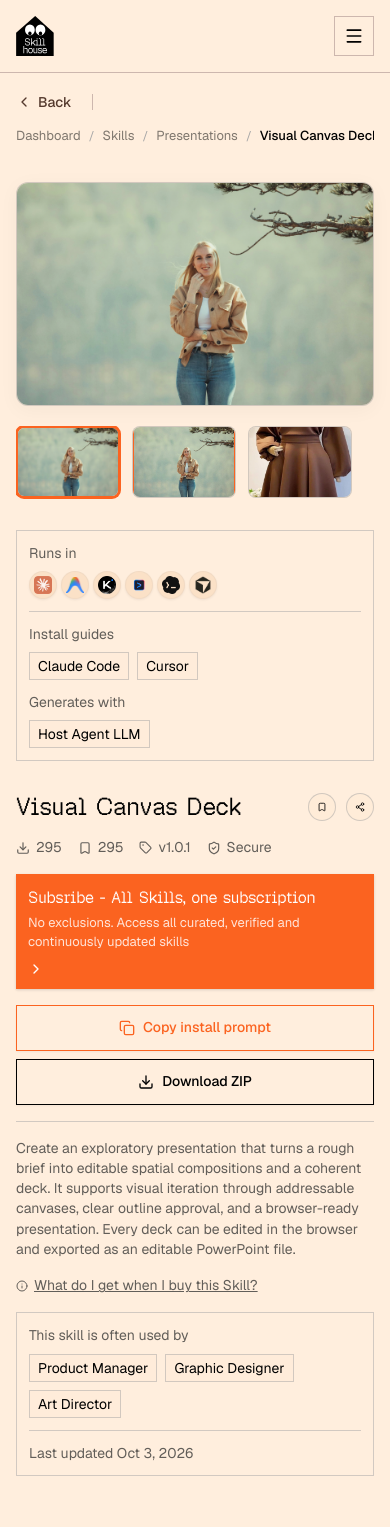
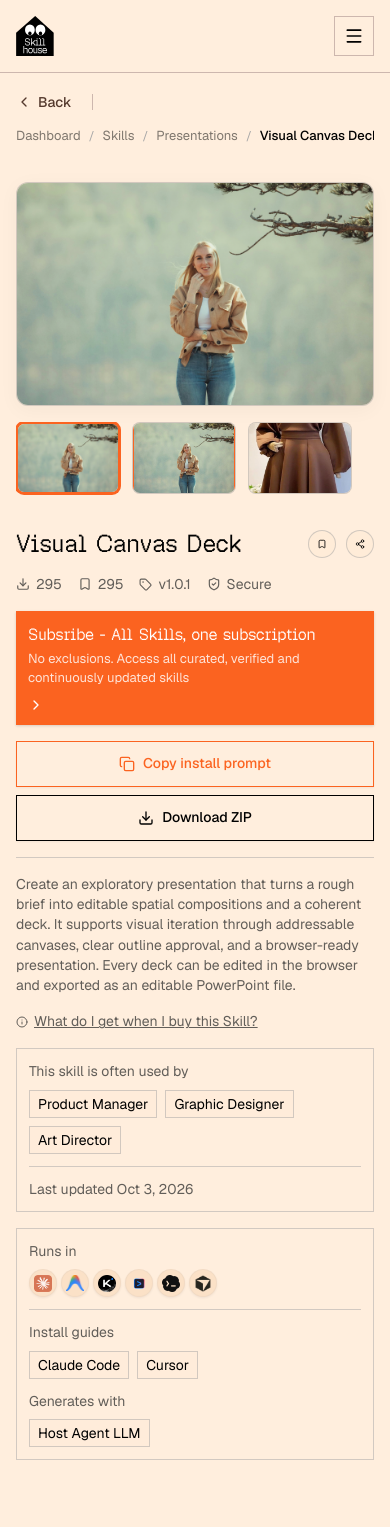
Before and after one commit to Cannon-Leo/Skillhouse, a Next.js app: page /skills/1 in a window 390 px wide. Shown: the top 1527 px of the page. Built offline with nearby package versions, Linux system fonts and the light colour scheme; a web font is replaced by a local one.

Commit message:
feat(skills): make left media gallery sticky on scroll

```diff
--- a/src/components/features/SkillDetailHeader.tsx
+++ b/src/components/features/SkillDetailHeader.tsx
@@ -45,7 +45,7 @@ export const SkillDetailHeader: React.FC<SkillDetailHeaderProps> = ({
   onSubscribe,
   isFree: propIsFree,
   variant: propVariant,
-  showRuntimeSpecs = false,
+  showRuntimeSpecs = true,
   className = "",
 }) => {
   const [isBookmarked, setIsBookmarked] = useState(initialBookmarked);
--- a/src/components/features/SkillDetailPage.module.css
+++ b/src/components/features/SkillDetailPage.module.css
@@ -108,13 +108,17 @@
   width: 100%;
 }
 
-/* Left Column: Media Preview Gallery + Runtime Specs */
+/* Left Column: Sticky Media Preview Gallery */
 .galleryColumn {
   display: flex;
   flex-direction: column;
-  gap: 20px;
+  gap: 16px;
   width: 100%;
   min-width: 0;
+  position: sticky;
+  top: 96px; /* 72px sticky navbar + 24px breathing space */
+  align-self: start;
+  z-index: 10;
 }
 
 .mainPreviewCanvas {
@@ -282,7 +286,12 @@
     gap: 32px;
   }
 
-  .galleryColumn,
+  .galleryColumn {
+    position: static;
+    top: auto;
+    width: 100%;
+  }
+
   .panelColumn {
     width: 100%;
   }
--- a/src/components/features/SkillDetailPage.tsx
+++ b/src/components/features/SkillDetailPage.tsx
@@ -257,14 +257,7 @@ export const SkillDetailPage: React.FC<SkillDetailPageProps> = ({
               ))}
             </div>
 
-            {/* Runtime & Guide Specs on Left Column (Skillry.dev Balanced Layout) */}
-            <div className={styles.specsSection} data-testid="skill-detail-left-specs">
-              <SkillRuntimeSpecs
-                runsInModels={MODEL_LOGOS}
-                installGuides={["Claude Code", "Cursor"]}
-                generatesWith={["Host Agent LLM"]}
-              />
-            </div>
+
           </div>
 
           {/* Right Column: Composite Action Panel (Figma Node 751:5611) */}
@@ -277,7 +270,7 @@ export const SkillDetailPage: React.FC<SkillDetailPageProps> = ({
               installPrompt={skill.installPrompt}
               isFree={skill.isFree}
               variant={skill.isFree ? "free" : "premium"}
-              showRuntimeSpecs={false}
+              showRuntimeSpecs={true}
             />
           </div>
         </section>
```
